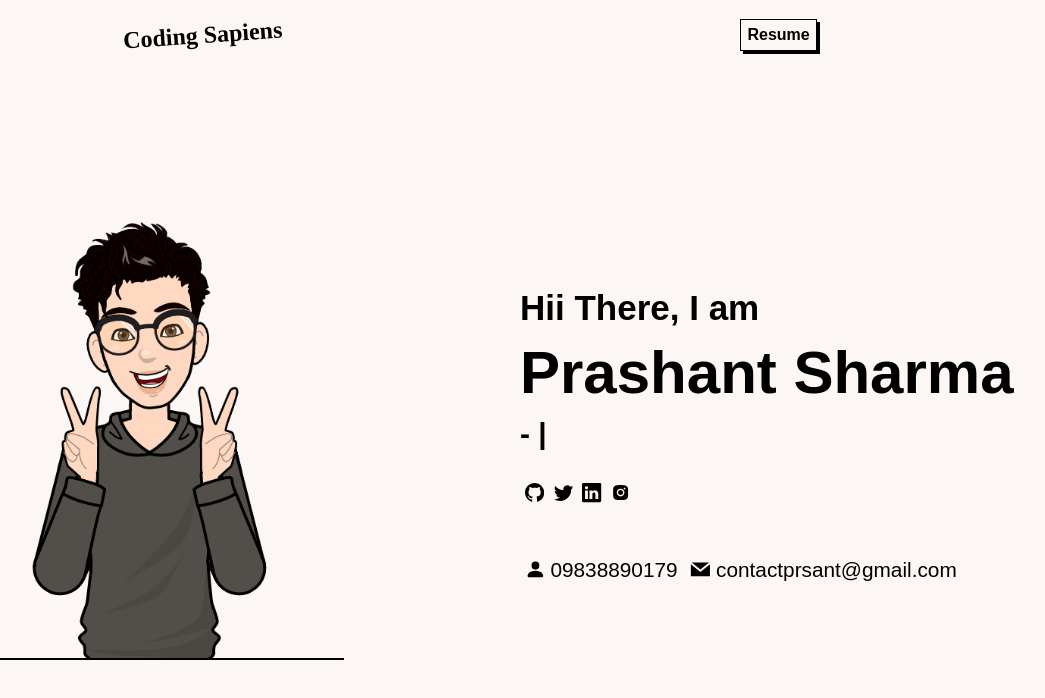
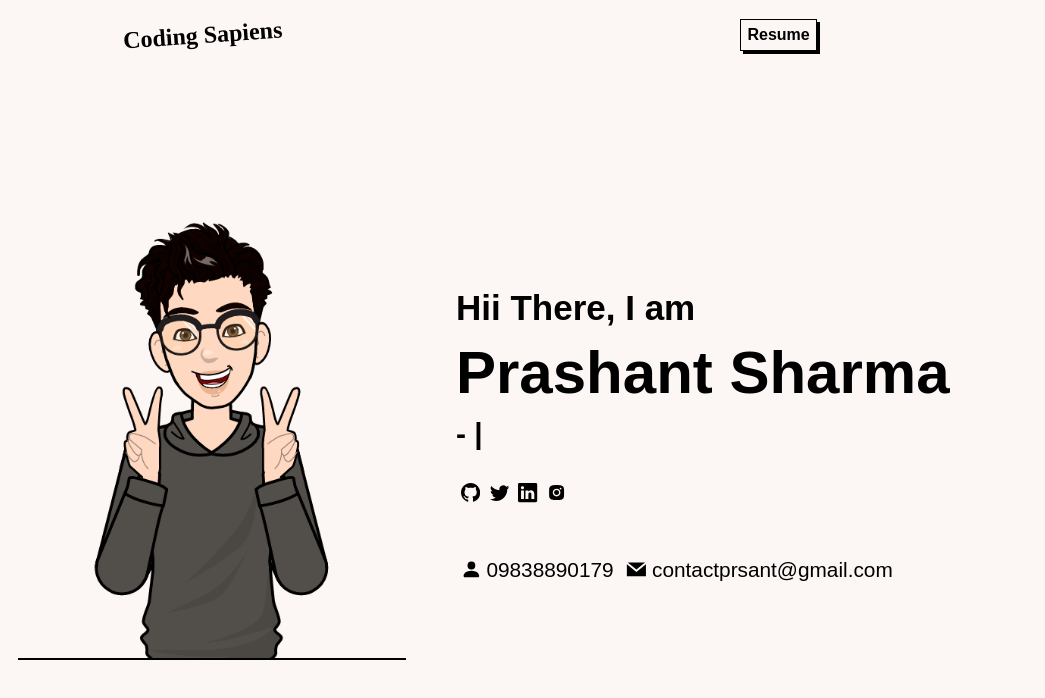
Before and after one commit to codingsapienss/protfolio-website, a React (Vite) app: page / in a window 1280 px wide. Shown: the top 698 px of the page, without its empty margins (170-1215 px from the left). Built offline with nearby package versions, Linux system fonts and the light colour scheme; a web font is replaced by a local one.

Commit message:
Update UI

```diff
--- a/src/components/Intro/Intro.scss
+++ b/src/components/Intro/Intro.scss
@@ -18,7 +18,7 @@
     }
 
     .imgContainer {
-      width: 50vw;
+      width: 45vw;
       display: flex;
       align-items: flex-start;
       justify-content: flex-end;
@@ -29,19 +29,19 @@
         bottom: 44vh;
       }
       img {
-        margin: auto;
         z-index: 3;
         height: 450px;
         width: fit-content;
         border-bottom: 2px solid rgb(0, 0, 0);
         @include mobile {
           height: 300px;
+          margin: auto;
         }
       }
     }
 
     .details {
-      width: 50vw;
+      width: 55vw;
       padding-left: 50px;
       display: flex;
       flex-direction: column;
```
